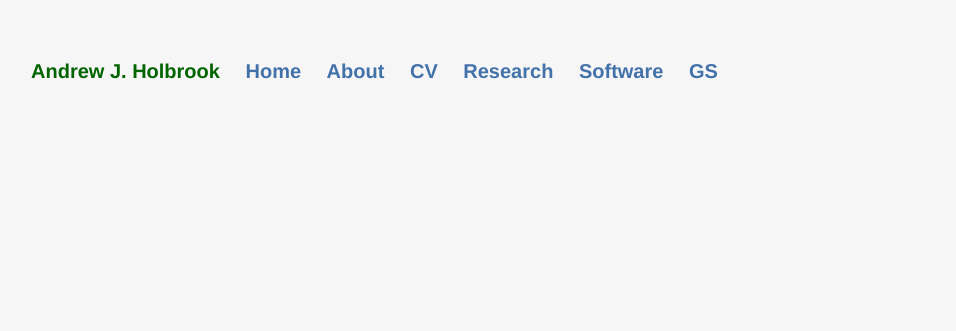
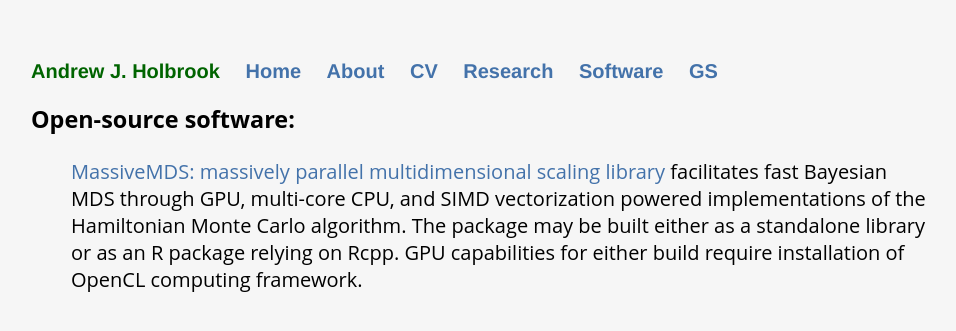
Before and after one commit to andrewjholbrook/andrewjholbrook.github.io, a Jekyll site: the page built from software.html, in a window 1280 px wide. Shown: the top 331 px of the page, without its empty margins (161-1117 px from the left). Built offline with Jekyll 4.4.1, drawn with Linux system fonts in a browser that asks for light colours.

Commit message:
Update software.html

```diff
--- a/software.html
+++ b/software.html
@@ -2,3 +2,13 @@
 layout: default
 title: Software of Andrew Holbrook
 ---
+
+<h3>Open-source software:</h3>
+
+</div>
+<ul id="news">
+      <li> <a href="https://github.com/suchard-group/MassiveMDS" target="_blank">MassiveMDS: massively parallel multidimensional scaling library</a> facilitates fast Bayesian MDS through GPU, multi-core CPU, and SIMD vectorization powered implementations of the Hamiltonian Monte Carlo algorithm. The package may be built either as a standalone library or as an R package relying on Rcpp.
+          GPU capabilities for either build require installation of OpenCL computing framework.
+</ul>
+
+</div>
```
